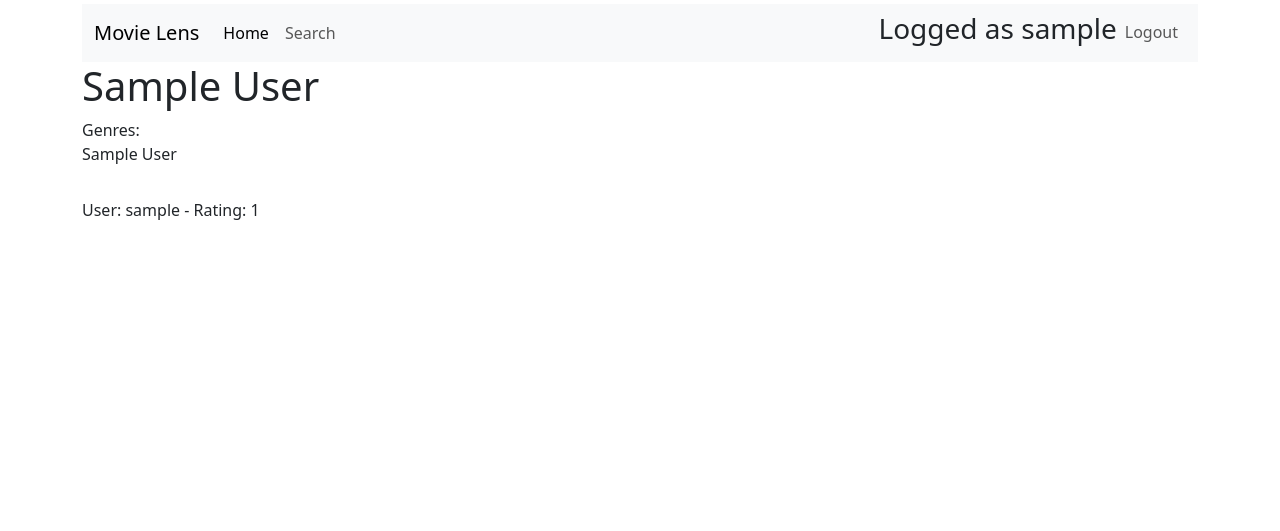
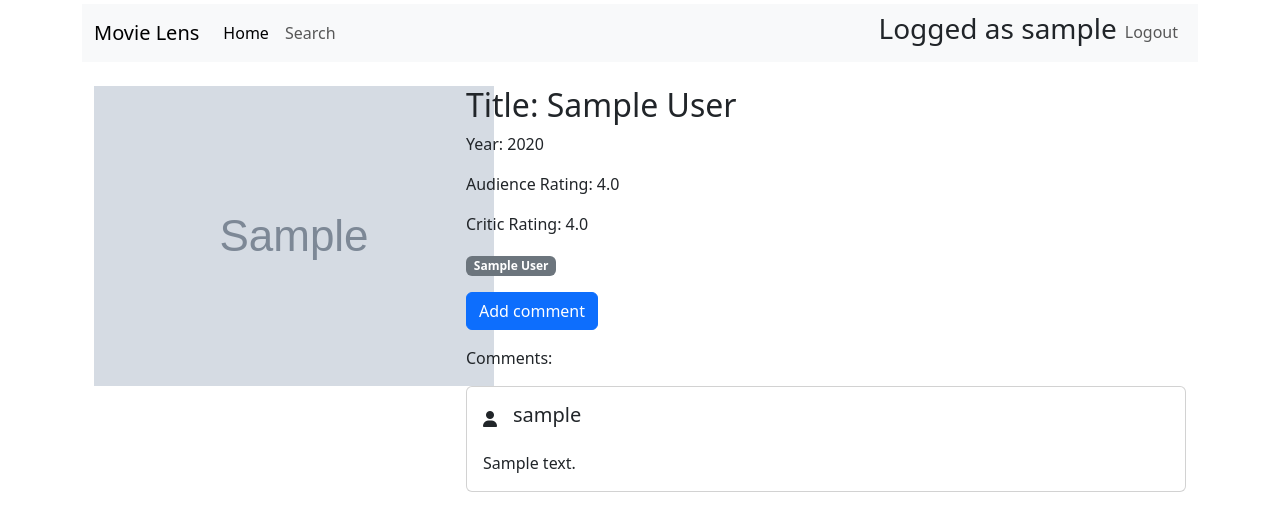
Before and after one commit to Joramba/movie_lens, a Django app: page /movie/1 in a window 1280 px wide. Shown: the top 531 px of the page. Run offline with Django 4.2, Linux system fonts and the light colour scheme; a user stored in the database is signed in; tables that the repository leaves empty hold one stand-in row (values such as "Sample post"); grey boxes marked "Sample" are stand-in pictures; some libraries are stand-ins or nearby versions.

Commit message:
feat: add comment page

```diff
--- a/movielens/userview/admin.py
+++ b/movielens/userview/admin.py
@@ -1,7 +1,8 @@
 from django.contrib import admin
-from .models import Rating, Genre, Movie
+from .models import Rating, Genre, Movie, Comment
 
 
 admin.site.register(Genre)
 admin.site.register(Movie)
 admin.site.register(Rating)
+admin.site.register(Comment)
--- a/movielens/userview/templates/userview/movie.html
+++ b/movielens/userview/templates/userview/movie.html
@@ -2,6 +2,10 @@
 <html>
   <head>
     <title>{% block title %}{% endblock %}</title>
+    <script
+      src="https://kit.fontawesome.com/3392d1b6f5.js"
+      crossorigin="anonymous"
+    ></script>
     {% load bootstrap5 %} {% bootstrap_css %} {% bootstrap_javascript %}
   </head>
   <body>
@@ -51,26 +55,42 @@
           </div>
         </div>
       </nav>
+      <div class="container mt-4">
+        <div class="row">
+          <div class="col-md-4">
+            <img src="{{ movie.img_url }}" alt="{{ movie.title }}" />
+          </div>
+          <div class="col-md-8">
+            <h2>Title: {{ movie.title }}</h2>
+            <p>Year: {{ movie.year }}</p>
+            <p>Audience Rating: {{ movie.audience_rating }}</p>
+            <p>Critic Rating: {{ movie.critic_rating }}</p>
+            <div class="my-3">
+              {% for genre in movie.genres.all %}
+              <span class="badge bg-secondary">{{ genre.name }}</span>
+              {% endfor %}
+            </div>
+            <a href="/comment/create/{{ movie.id}}" class="btn btn-primary text-center mb-3"
+              >Add comment</a
+            >
+            <p>Comments:</p>
+            {% if comments %} {% for comment in comments.all %}
+            <div class="card">
+              <div class="card-body">
+                <div class="d-flex align-items-center gap-3">
+                  <i class="fa-solid fa-user"></i>
+                  <h5 class="card-title">{{ comment.user }}</h5>
+                </div>
+                <p class="card-text mt-3">{{ comment.user_review }}</p>
+              </div>
+            </div>
+            {% endfor %} {% else %}
+            <p>No comment yet</p>
+            {% endif %}
+          </div>
+        </div>
+      </div>
 
-      <h1>{{ movie.title }}</h1>
-      <p>
-        Genres: {% for genre in movie.genres.all %}
-        <a
-          class="list-group-item list-group-item-action"
-          href="/genre/{{genre.id}}"
-          >{{ genre.name }}</a
-        >
-        {% if not forloop.last %}, {% endif %}{% endfor %}
-      </p>
-      <div class="pt-3">
-        {% if ratings %} {% for rating in ratings.all %}
-        <li class="list-group-item list-group-item-action">
-          User: {{ rating.user }} - Rating: {{ rating.value }}
-        </li>
-        {% endfor %} {% else %}
-        <p>No ratins yet</p>
-        {% endif %}
-      </div>
       {% else %}
       <div class="container py-1">
         <nav class="navbar navbar-expand-lg navbar-light bg-light">
@@ -123,7 +143,7 @@
             </div>
           </div>
         </nav>
-        <div class="container">
+        <div class="container mt-4">
           <div class="row">
             <div class="col-md-4">
               <img src="{{ movie.img_url }}" alt="{{ movie.title }}" />
@@ -138,7 +158,20 @@
                 <span class="badge bg-secondary">{{ genre.name }}</span>
                 {% endfor %}
               </div>
-              <p>Comments: </p>
+              <p>Comments:</p>
+              {% if comments %} {% for comment in comments.all %}
+              <div class="card">
+                <div class="card-body">
+                  <div class="d-flex align-items-center gap-3">
+                    <i class="fa-solid fa-user"></i>
+                    <h5 class="card-title">{{ comment.user }}</h5>
+                  </div>
+                  <p class="card-text mt-3">{{ comment.user_review }}</p>
+                </div>
+              </div>
+              {% endfor %} {% else %}
+              <p>No comment yet</p>
+              {% endif %}
             </div>
           </div>
         </div>
--- a/movielens/userview/urls.py
+++ b/movielens/userview/urls.py
@@ -23,6 +23,7 @@ urlpatterns = [
     path("genre/<int:genre_id>", views.view_genre, name="genre"),
     path("movie/<int:movie_id>", views.view_movie, name="movie"),
     path("rating/", views.add_rating, name="rating"),
+    path("comment/create/<int:movie_id>", views.create_comment, name="comment"),
     path("register/", views.register_request, name="register"),
     path('login/', auth_views.LoginView.as_view(template_name='userview/login.html'), name="login"),
     path('logout/', auth_views.LogoutView.as_view(template_name='userview/logout.html'), name="logout")
--- a/movielens/userview/views.py
+++ b/movielens/userview/views.py
@@ -1,10 +1,10 @@
 from django.shortcuts import render, redirect
 from django.http import HttpRequest, HttpResponse
 from django.template import loader
-from .models import Movie, Genre, Rating
+from .models import Movie, Genre, Rating, Comment
 from django.views import generic
 from django.shortcuts import get_object_or_404
-from .forms import NewUserForm, RatingForm
+from .forms import NewUserForm, RatingForm, CommentForm
 
 from django.contrib import messages
 
@@ -16,11 +16,10 @@ def index(request: HttpRequest):
     user = request.user
     print(user)
 
-
-    if(request.user.is_anonymous):
+    if (request.user.is_anonymous):
         ratings = None
     else:
-        ratings = Rating.objects.filter(user = user)
+        ratings = Rating.objects.filter(user=user)
 
     movies = Movie.objects.order_by('-title')
     template = loader.get_template('userview/index.html')
@@ -28,7 +27,7 @@ def index(request: HttpRequest):
     object_list = Movie.objects.all()
     page_num = request.GET.get('page', 1)
 
-    paginator = Paginator(object_list, 3)  # 1 employees per page
+    paginator = Paginator(object_list, 10)  # 1 employees per page
 
     try:
         page_obj = paginator.page(page_num)
@@ -52,7 +51,6 @@ def view_genre(request: HttpRequest, genre_id):
     genres = Genre.objects.order_by('-name')
     template = loader.get_template('userview/genre.html')
 
-
     genre = get_object_or_404(Genre, id=genre_id)
     context = {
         'genre': genre
@@ -65,11 +63,13 @@ def view_movie(request: HttpRequest, movie_id):
     template = loader.get_template('userview/movie.html')
 
     movie = get_object_or_404(Movie, id=movie_id)
-    ratings = Rating.objects.filter(movie = movie)
+    ratings = Rating.objects.filter(movie=movie)
+    comments = Comment.objects.filter(movie=movie)
 
     context = {
         'movie': movie,
-        'ratings': ratings
+        'ratings': ratings,
+        'comments': comments
     }
     return HttpResponse(template.render(context, request))
 
@@ -83,6 +83,20 @@ def add_rating(request: HttpRequest):
     else:
         form = RatingForm(user=request.user)
     return render(request, 'userview/rating.html', {'form': form})
+
+
+def create_comment(request: HttpRequest, movie_id):
+    movie = get_object_or_404(Movie, id=movie_id)
+
+    if request.method == 'POST':
+        form = CommentForm(request.POST, user=request.user, movie=movie)
+        if form.is_valid():
+            form.save()
+            return redirect('movie', movie_id=movie.id)
+    else:
+        form = CommentForm(user=request.user, movie=movie)
+
+    return render(request, 'userview/comment.html', {'form': form, 'movie': movie})
 
 
 class IndexView(generic.ListView):
```
Also changed, not shown: movielens/userview/forms.py (+29 -2 lines), movielens/userview/templates/userview/comment.html (added, +75 -0 lines), movielens/userview/templates/userview/index.html (+23 -11 lines).
